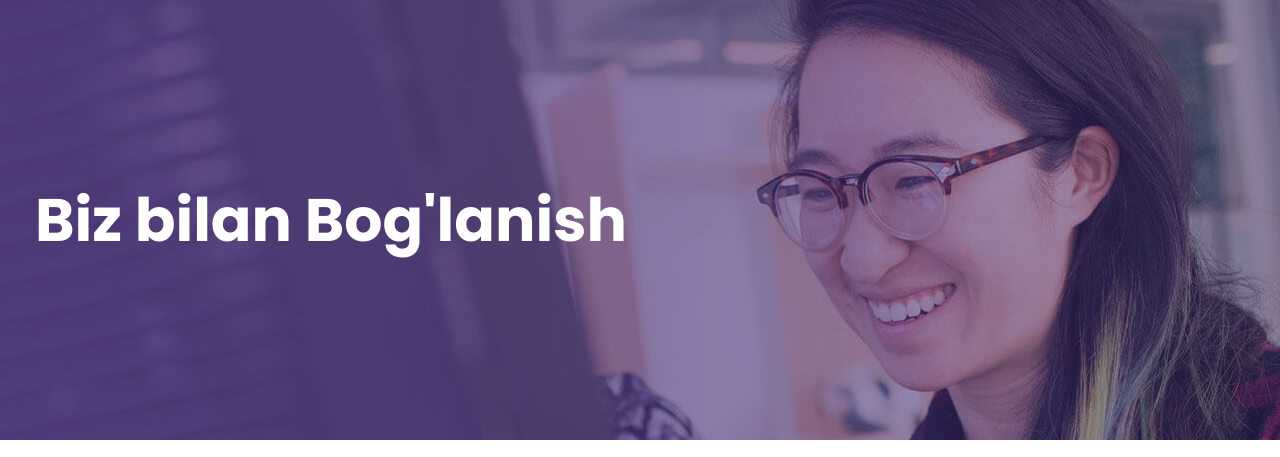
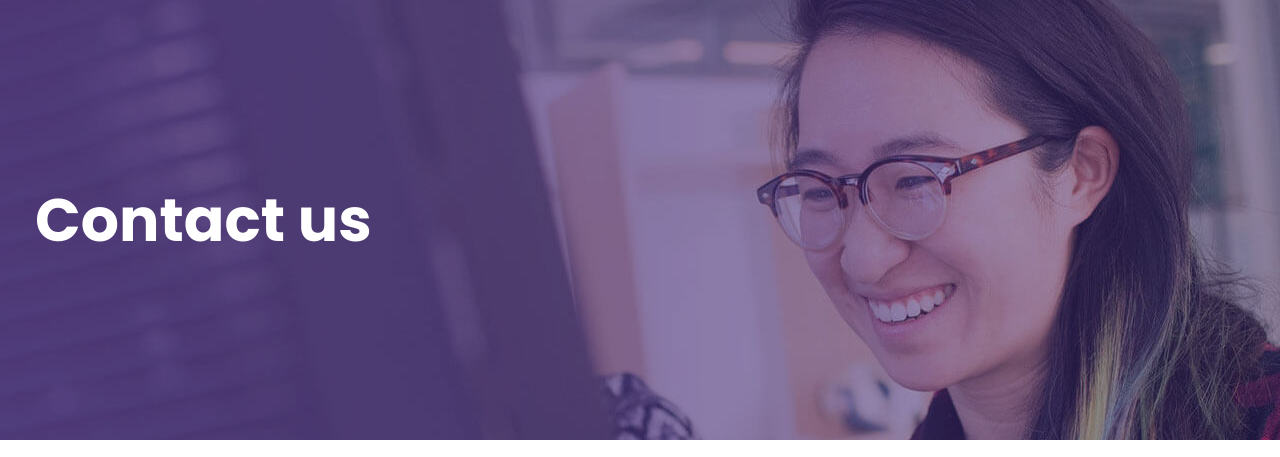
Before and after one commit to Abirqulov/test_task, a Django app: page /contact in a window 1280 px wide. Shown: the part 141-598 px from the top of the page. Run offline with Django 4.2, Linux system fonts and the light colour scheme; data comes from the database, SQL or seed files in the repository; some libraries are stand-ins or nearby versions.

Commit message:
new edit

```diff
--- a/myapp/views.py
+++ b/myapp/views.py
@@ -69,7 +69,7 @@ def news(request):
     if request.user.is_authenticated:
         print('user',  request.user)
         contact = Contact.objects.all()
-        return render(request, 'course.html', {'contact': contact, 'news': news})
+        return render(request, 'news.html', {'contact': contact, 'news': news})
     else:
         print('user2 = ', request.user)
         return HttpResponseRedirect(reverse('login'))
--- a/templates/about.html
+++ b/templates/about.html
@@ -11,7 +11,7 @@
     <meta name="author" content="Ecology Theme">
     <meta name="viewport" content="width=device-width, initial-scale=1.0">
     <title>Eduwise - Education HTML5 Template</title>
-    <link rel="shortcut icon" href="images/favicon.ico" type="image/x-icon">
+    <link rel="shortcut icon" href="{% static 'images/favicon.ico' %}" type="image/x-icon">
     <!-- Goole Font -->
     <link href="https://fonts.googleapis.com/css?family=Rubik:400,500,700" rel="stylesheet">
     <link href="https://fonts.googleapis.com/css?family=Poppins:300,400,500,600,700" rel="stylesheet">
@@ -111,7 +111,7 @@
             <div class="row">
                  <div class="col-sm-12 col-md-8 col-lg-8">
                     <div class="intro_text">
-                        <h1>Biz Haqimizda</h1>
+                        <h1>About Us</h1>
 <!--                        <div class="pages_links">-->
 <!--                            <a href="#" title="">Home</a>-->
 <!--                            <a href="#" title="" class="active">About Page</a>-->
@@ -509,7 +509,7 @@
 <!--                    <li><a href="event.html" data-toggle="tooltip" data-placement="top" title="Event Page"><img src="demo/event.png" alt="" class="img-fluid"></a></li>-->
 <!--                    <li><a href="event-details.html" data-toggle="tooltip" data-placement="top" title="Event Deiails"><img src="demo/event_details.png" alt="" class="img-fluid"></a></li>-->
 <!--                    <li><a href="teacher-profile.html" data-toggle="tooltip" data-placement="top" title="Teacher Profile"><img src="demo/teacher_pro.png" alt="" class="img-fluid"></a></li>-->
-<!--                    <li><a href="course.html" data-toggle="tooltip" data-placement="top" title="Courses Page"><img src="demo/course.png" alt="" class="img-fluid"></a></li>-->
+<!--                    <li><a href="news.html" data-toggle="tooltip" data-placement="top" title="Courses Page"><img src="demo/course.png" alt="" class="img-fluid"></a></li>-->
 <!--                    <li><a href="course-details.html" data-toggle="tooltip" data-placement="top" title="Courses Details"><img src="demo/course_details.png" alt="" class="img-fluid"></a></li>-->
 <!--                    <li><a href="team.html" data-toggle="tooltip" data-placement="top" title="Team Page"><img src="demo/team.png" alt="" class="img-fluid"></a></li>-->
 <!--                    <li><a href="contact.html" data-toggle="tooltip" data-placement="top" title="Contact Page"><img src="demo/contact.png" alt="" class="img-fluid"></a></li>-->
--- a/templates/contact.html
+++ b/templates/contact.html
@@ -11,7 +11,7 @@
     <meta name="author" content="Ecology Theme">
     <meta name="viewport" content="width=device-width, initial-scale=1.0">
     <title>Eeduwise - Education HTML5 Template</title>
-    <link rel="shortcut icon" href="images/favicon.ico" type="image/x-icon">
+    <link rel="shortcut icon" href="{% static 'images/favicon.ico' %}" type="image/x-icon">
     <!-- Goole Font -->
     <link href="https://fonts.googleapis.com/css?family=Rubik:400,500,700" rel="stylesheet">
     <link href="https://fonts.googleapis.com/css?family=Poppins:300,400,500,600,700" rel="stylesheet">
@@ -112,7 +112,7 @@
             <div class="row">
                  <div class="col-sm-12 col-md-8 col-lg-8">
                     <div class="intro_text">
-                        <h1>Biz bilan Bog'lanish</h1>
+                        <h1>Contact us</h1>
 <!--                        <div class="pages_links">-->
 <!--                            <a href="#" title="">Home</a>-->
 <!--                            <a href="#" title="" class="active">Contact Details</a>-->
@@ -430,7 +430,7 @@
 <!--                    <li><a href="event.html" data-toggle="tooltip" data-placement="top" title="Event Page"><img src="demo/event.png" alt="" class="img-fluid"></a></li>-->
 <!--                    <li><a href="event-details.html" data-toggle="tooltip" data-placement="top" title="Event Deiails"><img src="demo/event_details.png" alt="" class="img-fluid"></a></li>-->
 <!--                    <li><a href="teacher-profile.html" data-toggle="tooltip" data-placement="top" title="Teacher Profile"><img src="demo/teacher_pro.png" alt="" class="img-fluid"></a></li>-->
-<!--                    <li><a href="course.html" data-toggle="tooltip" data-placement="top" title="Courses Page"><img src="demo/course.png" alt="" class="img-fluid"></a></li>-->
+<!--                    <li><a href="news.html" data-toggle="tooltip" data-placement="top" title="Courses Page"><img src="demo/course.png" alt="" class="img-fluid"></a></li>-->
 <!--                    <li><a href="course-details.html" data-toggle="tooltip" data-placement="top" title="Courses Details"><img src="demo/course_details.png" alt="" class="img-fluid"></a></li>-->
 <!--                    <li><a href="team.html" data-toggle="tooltip" data-placement="top" title="Team Page"><img src="demo/team.png" alt="" class="img-fluid"></a></li>-->
 <!--                    <li><a href="contact.html" data-toggle="tooltip" data-placement="top" title="Contact Page"><img src="demo/contact.png" alt="" class="img-fluid"></a></li>-->
--- a/templates/course.html
+++ b/templates/news.html
@@ -11,7 +11,7 @@
     <meta name="author" content="Ecology Theme">
     <meta name="viewport" content="width=device-width, initial-scale=1.0">
     <title>Eduwise - Education HTML5 Template</title>
-    <link rel="shortcut icon" href="images/favicon.ico" type="image/x-icon">
+    <link rel="shortcut icon" href="{% static 'images/favicon.ico' %}" type="image/x-icon">
     <!-- Goole Font -->
     <link href="https://fonts.googleapis.com/css?family=Rubik:400,500,700" rel="stylesheet">
     <link href="https://fonts.googleapis.com/css?family=Poppins:300,400,500,600,700" rel="stylesheet">
@@ -112,7 +112,7 @@
             <div class="row">
                  <div class="col-sm-12 col-md-8 col-lg-8">
                     <div class="intro_text">
-                        <h1>Kurslar Sahifasi</h1>
+                        <h1>News page</h1>
 <!--                        <div class="pages_links">-->
 <!--                            <a href="#" title="">Home</a>-->
 <!--                            <a href="#" title="" class="active">Kurslar Sahifasi</a>-->
@@ -376,7 +376,7 @@
 <!--                    <li><a href="event.html" data-toggle="tooltip" data-placement="top" title="Event Page"><img src="demo/event.png" alt="" class="img-fluid"></a></li>-->
 <!--                    <li><a href="event-details.html" data-toggle="tooltip" data-placement="top" title="Event Deiails"><img src="demo/event_details.png" alt="" class="img-fluid"></a></li>-->
 <!--                    <li><a href="teacher-profile.html" data-toggle="tooltip" data-placement="top" title="Teacher Profile"><img src="demo/teacher_pro.png" alt="" class="img-fluid"></a></li>-->
-<!--                    <li><a href="course.html" data-toggle="tooltip" data-placement="top" title="Courses Page"><img src="demo/course.png" alt="" class="img-fluid"></a></li>-->
+<!--                    <li><a href="news.html" data-toggle="tooltip" data-placement="top" title="Courses Page"><img src="demo/course.png" alt="" class="img-fluid"></a></li>-->
 <!--                    <li><a href="course-details.html" data-toggle="tooltip" data-placement="top" title="Courses Details"><img src="demo/course_details.png" alt="" class="img-fluid"></a></li>-->
 <!--                    <li><a href="team.html" data-toggle="tooltip" data-placement="top" title="Team Page"><img src="demo/team.png" alt="" class="img-fluid"></a></li>-->
 <!--                    <li><a href="contact.html" data-toggle="tooltip" data-placement="top" title="Contact Page"><img src="demo/contact.png" alt="" class="img-fluid"></a></li>-->
```
